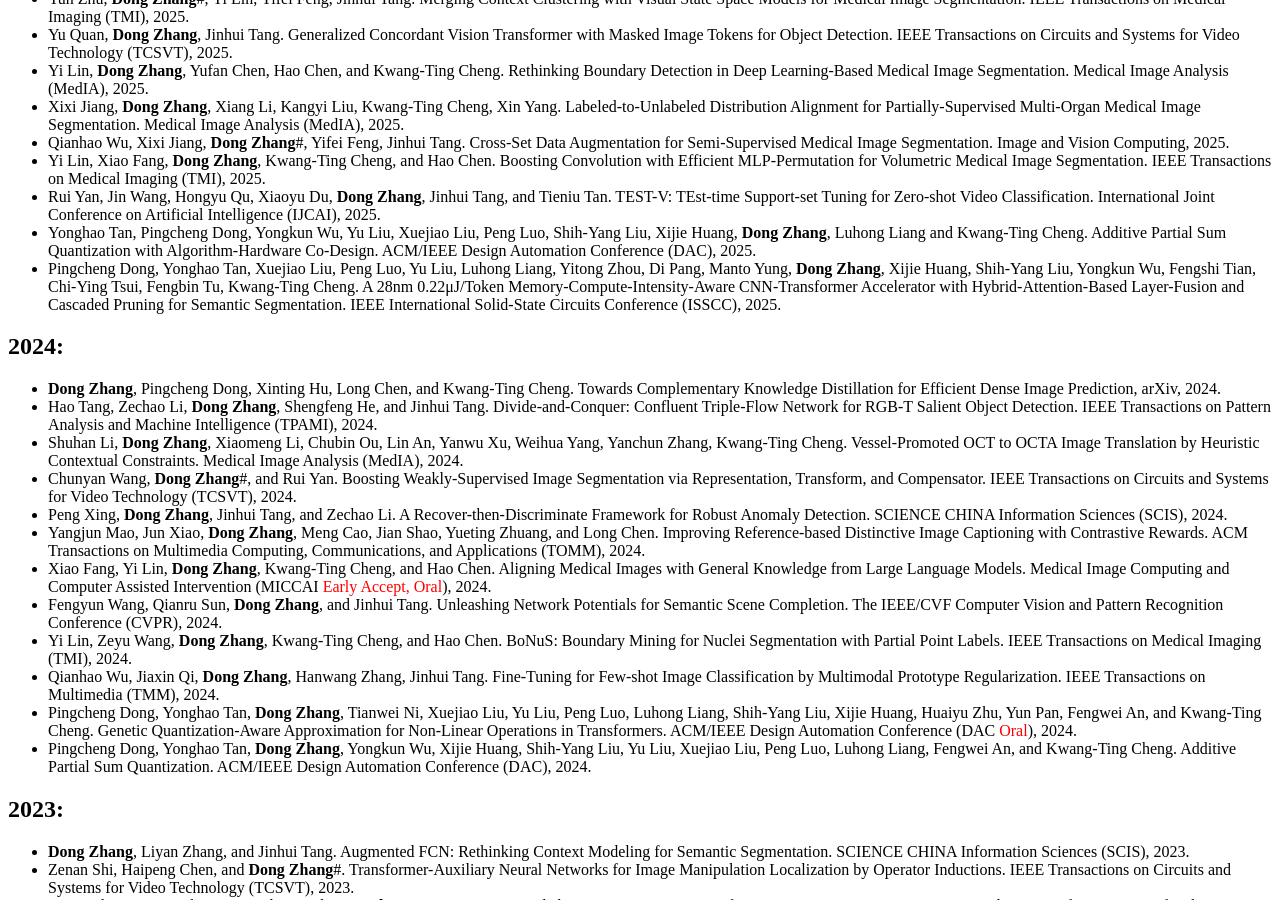
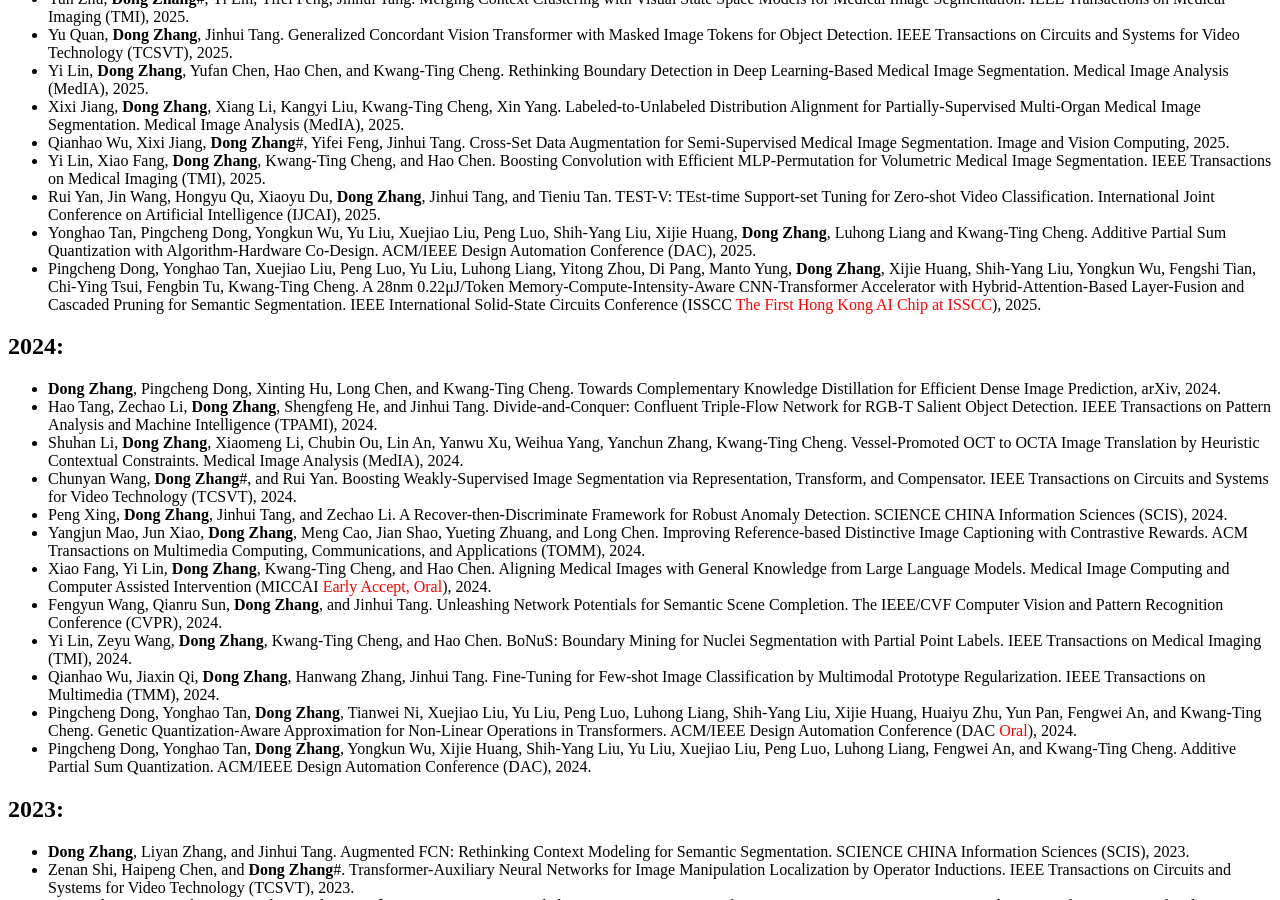
Before and after one commit to dongzhang89/dongzhang89.github.io, a Jekyll site: the page built from _pages/includes/2_publication.md, in a window 1280 px wide and 900 px high, scrolled down 1515 px. Built offline with Jekyll 4.4.1, drawn with Linux system fonts in a browser that asks for light colours; our own code applies the rules of GitHub Pages for plain Markdown files.

Commit message:
Update 2_publication.md

```diff
--- a/_pages/includes/2_publication.md
+++ b/_pages/includes/2_publication.md
@@ -90,7 +90,7 @@
 - Yi Lin, Xiao Fang, **Dong Zhang**, Kwang-Ting Cheng, and Hao Chen. Boosting Convolution with Efficient MLP-Permutation for Volumetric Medical Image Segmentation. IEEE Transactions on Medical Imaging (TMI), 2025.
 - Rui Yan, Jin Wang, Hongyu Qu, Xiaoyu Du, **Dong Zhang**, Jinhui Tang, and Tieniu Tan. TEST-V: TEst-time Support-set Tuning for Zero-shot Video Classification. International Joint Conference on Artificial Intelligence (IJCAI), 2025.
 - Yonghao Tan, Pingcheng Dong, Yongkun Wu, Yu Liu, Xuejiao Liu, Peng Luo, Shih-Yang Liu, Xijie Huang, **Dong Zhang**, Luhong Liang and Kwang-Ting Cheng. Additive Partial Sum Quantization with Algorithm-Hardware Co-Design. ACM/IEEE Design Automation Conference (DAC), 2025.
-- Pingcheng Dong, Yonghao Tan, Xuejiao Liu, Peng Luo, Yu Liu, Luhong Liang, Yitong Zhou, Di Pang, Manto Yung, **Dong Zhang**, Xijie Huang, Shih-Yang Liu, Yongkun Wu, Fengshi Tian, Chi-Ying Tsui, Fengbin Tu, Kwang-Ting Cheng. A 28nm 0.22μJ/Token Memory-Compute-Intensity-Aware CNN-Transformer Accelerator with Hybrid-Attention-Based Layer-Fusion and Cascaded Pruning for Semantic Segmentation. IEEE International Solid-State Circuits Conference (ISSCC), 2025.
+- Pingcheng Dong, Yonghao Tan, Xuejiao Liu, Peng Luo, Yu Liu, Luhong Liang, Yitong Zhou, Di Pang, Manto Yung, **Dong Zhang**, Xijie Huang, Shih-Yang Liu, Yongkun Wu, Fengshi Tian, Chi-Ying Tsui, Fengbin Tu, Kwang-Ting Cheng. A 28nm 0.22μJ/Token Memory-Compute-Intensity-Aware CNN-Transformer Accelerator with Hybrid-Attention-Based Layer-Fusion and Cascaded Pruning for Semantic Segmentation. IEEE International Solid-State Circuits Conference (ISSCC <font color="red">The First Hong Kong AI Chip at ISSCC</font>), 2025.
 
 ## 2024:
 - **Dong Zhang**, Pingcheng Dong, Xinting Hu, Long Chen, and Kwang-Ting Cheng. Towards Complementary Knowledge Distillation for Efficient Dense Image Prediction, arXiv, 2024.
```
